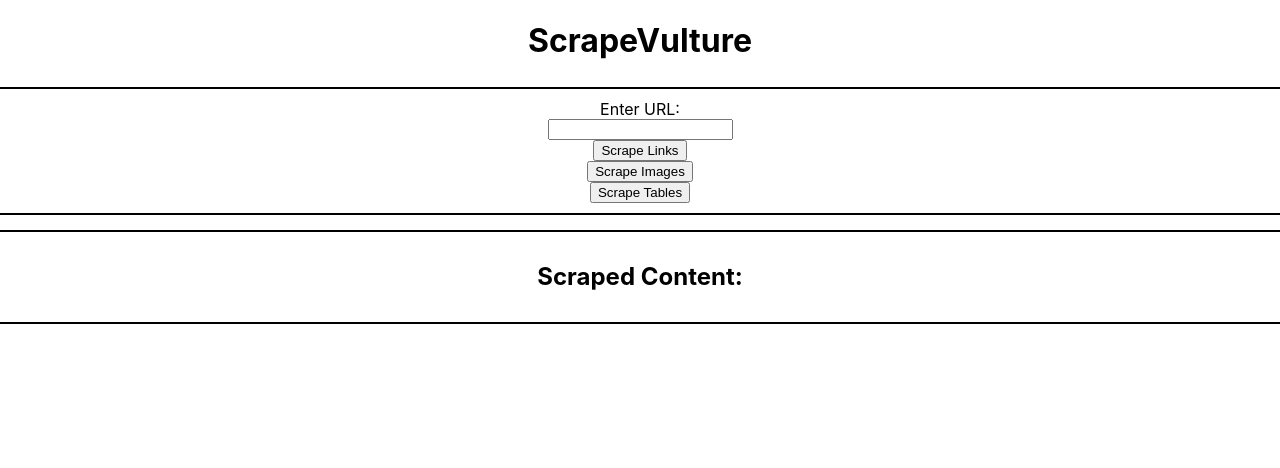
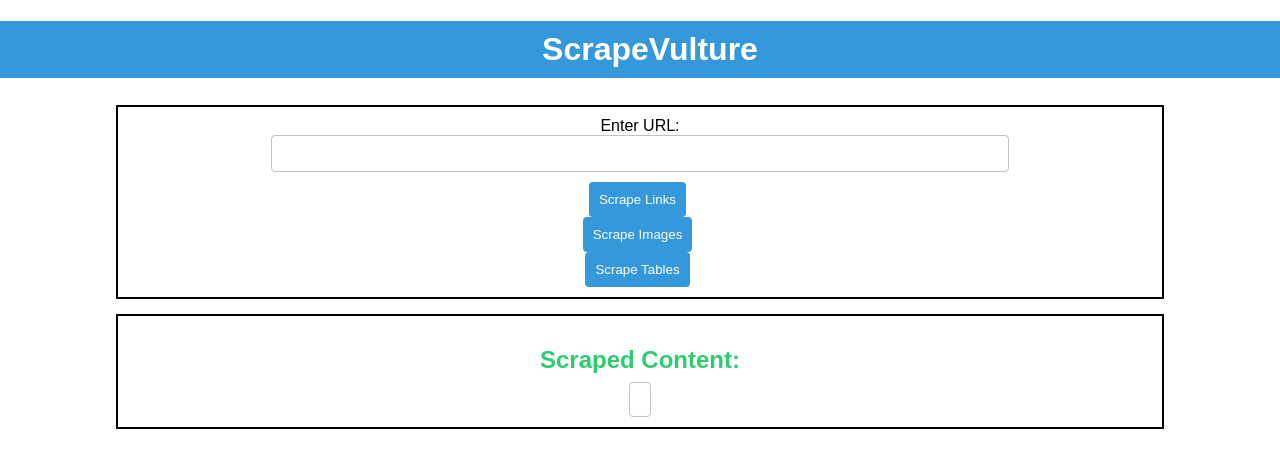
Before and after one commit to ShreeluSantosh/ScrapeEagle, a React (Create React App) app in the folder frontend-app/: page / in a window 1280 px wide. Shown: the top 468 px of the page. Built offline with nearby package versions, Linux system fonts and the light colour scheme.

Commit message:
Updated CSS styling

```diff
--- a/frontend-app/src/App.css
+++ b/frontend-app/src/App.css
@@ -1,16 +1,15 @@
 .App {
+  font-family: 'Arial', sans-serif;
   text-align: center;
 }
 
-.App-logo {
-  height: 40vmin;
-  pointer-events: none;
-}
-
-@media (prefers-reduced-motion: no-preference) {
-  .App-logo {
-    animation: App-logo-spin infinite 20s linear;
-  }
+.App-title {
+  width: 100%;
+  position: relative;
+  display: inline-block;
+  padding: 10px;
+  background-color: #3498db; /* Choose your desired color */
+  color: #fff;
 }
 
 .App-header {
@@ -32,31 +31,65 @@
 
 .input-box,
 .output-box {
-  width: 100%; /* Set the width to cover the entire width of the webpage */
+  width: 80%; /* Set the width to cover the entire width of the webpage */
   display: flex;
   flex-direction: column;
   align-items: center;
+  background-color: #ecf0f1;
   border: 2px solid black !important;
   padding: 10px;
   margin: 5px;
   background-color: #fff;
 }
 
+.input-box input {
+  width: 70%;
+  padding: 10px;
+  margin-bottom: 10px;
+  border: 1px solid #bdc3c7;
+  border-radius: 4px;
+}
+
+.input-box button {
+  flex: 1; /* Each button takes equal width */
+  margin-right: 5px; /* Small margin between buttons */
+  background-color: #3498db;
+  color: #fff;
+  border: none;
+  padding: 10px;
+  border-radius: 4px;
+  cursor: pointer;
+}
+
 .output-box {
+  width: 80%;
   margin-top: 10px;
 }
 
 .label-output {
   margin-bottom: 8px;
+  color: #2ecc71;
 }
 
 .url-box {
   max-height: 200px;
+  padding: 10px;
+  border: 1px solid #bdc3c7;
+  border-radius: 4px;
   overflow-y: scroll; /* Change to scroll to always show the scrollbar */
 }
 
-.App-link {
-  color: #61dafb;
+.download-box {
+  margin-top: 20px;
+}
+
+.download-box button {
+  padding: 10px 15px;
+  background-color: #2ecc71;
+  color: #fff;
+  border: none;
+  border-radius: 4px;
+  cursor: pointer;
 }
 
 @keyframes App-logo-spin {
```
